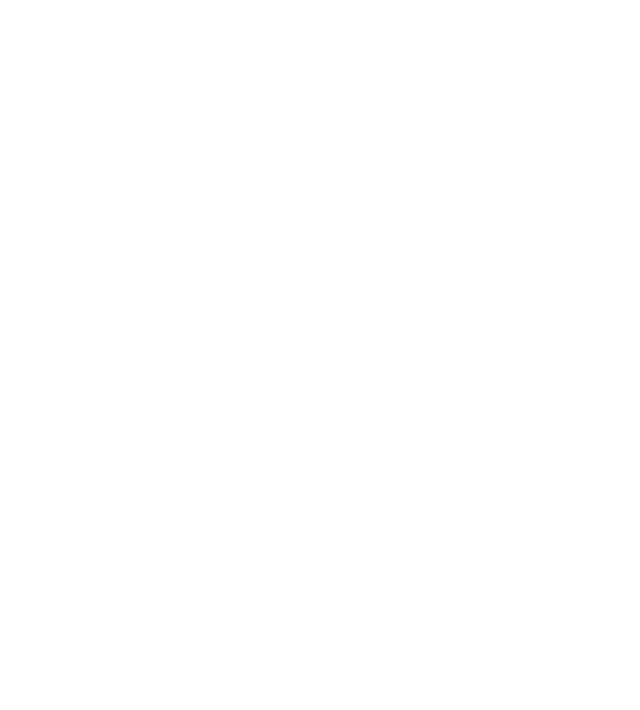
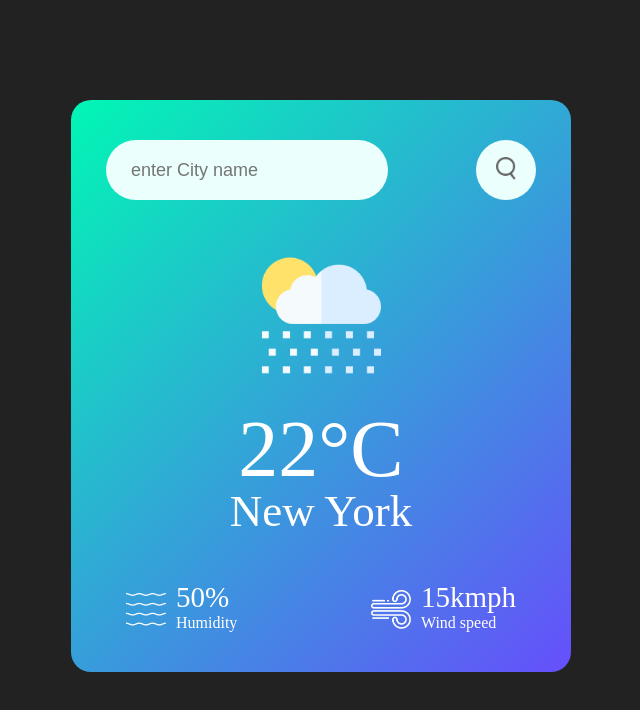
Before and after one commit to lalman-dv/weather-app, a plain HTML site: page index.html in a window 1280 px wide. Shown: the whole page, without its empty margins (319-959 px from the left). Drawn offline with Linux system fonts and the light colour scheme.

Commit message:
completed the ui part , now working on logic

```diff
--- a/index.html
+++ b/index.html
@@ -1,12 +1,39 @@
 <!DOCTYPE html>
 <html lang="en">
   <head>
-  <meta charset="UTF-8">
-  <meta name="viewport" content="width=device-width, initial-scale=1.0">
+    <meta charset="UTF-8" />
+    <meta name="viewport" content="width=device-width, initial-scale=1.0" />
     <title>Weather</title>
-  <link rel="stylesheet" href="style.css">
+    <link rel="stylesheet" href="style.css" />
   </head>
   <body>
+    <div class="card">
+      <div class="search">
+        <input type="text" placeholder="enter City name" spellcheck="false" />
+        <button><img src="/images/search.png" alt="" /></button>
+      </div>
+      <div class="weather">
+        <img src="/images/rain.png" class="weather-icon" />
+        <h1 class="temp">22°C</h1>
+        <h2 class="city">New York</h2>
+        <div class="details">
+          <div class="col">
+            <img src="/images/humidity.png" alt="" />
+            <div>
+              <p class="humidity">50%</p>
+              <p>Humidity</p>
+            </div>
+          </div>
+          <div class="col">
+            <img src="/images/wind.png" alt="" />
+            <div>
+              <p class="wind">15kmph</p>
+              <p>Wind speed</p>
+            </div>
+          </div>
+        </div>
+      </div>
+    </div>
 
     <script src="script.js"></script>
   </body>
--- a/script.js
+++ b/script.js
@@ -0,0 +1,3 @@
+const api = "2086b6e0fd622d44435eb1907e78d46c95";
+const url =
+  "https://api.openweathermap.org/data/2.5/weather?q=germany&appid=86b6e0fd622d44435eb1907e78d46c95";
--- a/style.css
+++ b/style.css
@@ -0,0 +1,82 @@
+* {
+  margin: 0;
+  padding: 0;
+  box-sizing: border-box;
+}
+body {
+  background: #222;
+}
+.card {
+  width: 90%;
+  max-width: 500px;
+  background: linear-gradient(135deg, #01f7b5, #664ffb);
+  color: #fff;
+  margin: 100px auto 0;
+  padding: 40px 35px;
+  border-radius: 20px;
+  text-align: center;
+}
+.search {
+  width: 100%;
+  display: flex;
+  justify-content: space-between;
+  align-items: center;
+}
+.search input {
+  border: 0;
+  outline: 0;
+  background: #ebfffc;
+  color: #555;
+  padding: 10px 25px;
+  height: 60px;
+  border-radius: 30px;
+  float: 1;
+  margin-right: 16px;
+  font-size: 18px;
+}
+.search button {
+  border: 0;
+  outline: 0;
+  background: #ebfffc;
+  color: #555;
+  border-radius: 50%;
+  width: 60px;
+  height: 60px;
+  cursor: pointer;
+}
+.search button img {
+  width: 20px;
+}
+.weather-icon {
+  width: 170px;
+  margin-top: 30px;
+}
+.weather h1 {
+  font-size: 80px;
+  font-weight: 500;
+}
+.weather h2 {
+  font-size: 45px;
+  font-weight: 400;
+  margin-top: -10px;
+}
+.details {
+  display: flex;
+  align-items: center;
+  justify-content: space-between;
+  padding: 0 20px;
+  margin-top: 50px;
+}
+.col {
+  display: flex;
+  text-align: left;
+  align-items: center;
+}
+.col img {
+  width: 40px;
+  margin-right: 10px;
+}
+.humidity, .wind{
+  font-size: 29px;
+  margin-top: -6px;
+}
```
Also changed, not shown: images/clear.png (added), images/clouds.png (added), images/drizzle.png (added), images/humidity.png (added), images/mist.png (added), images/rain.png (added), images/search.png (added), images/snow.png (added), images/wind.png (added), 1 other file. Lines whose indentation alone changed are shown as unchanged.
